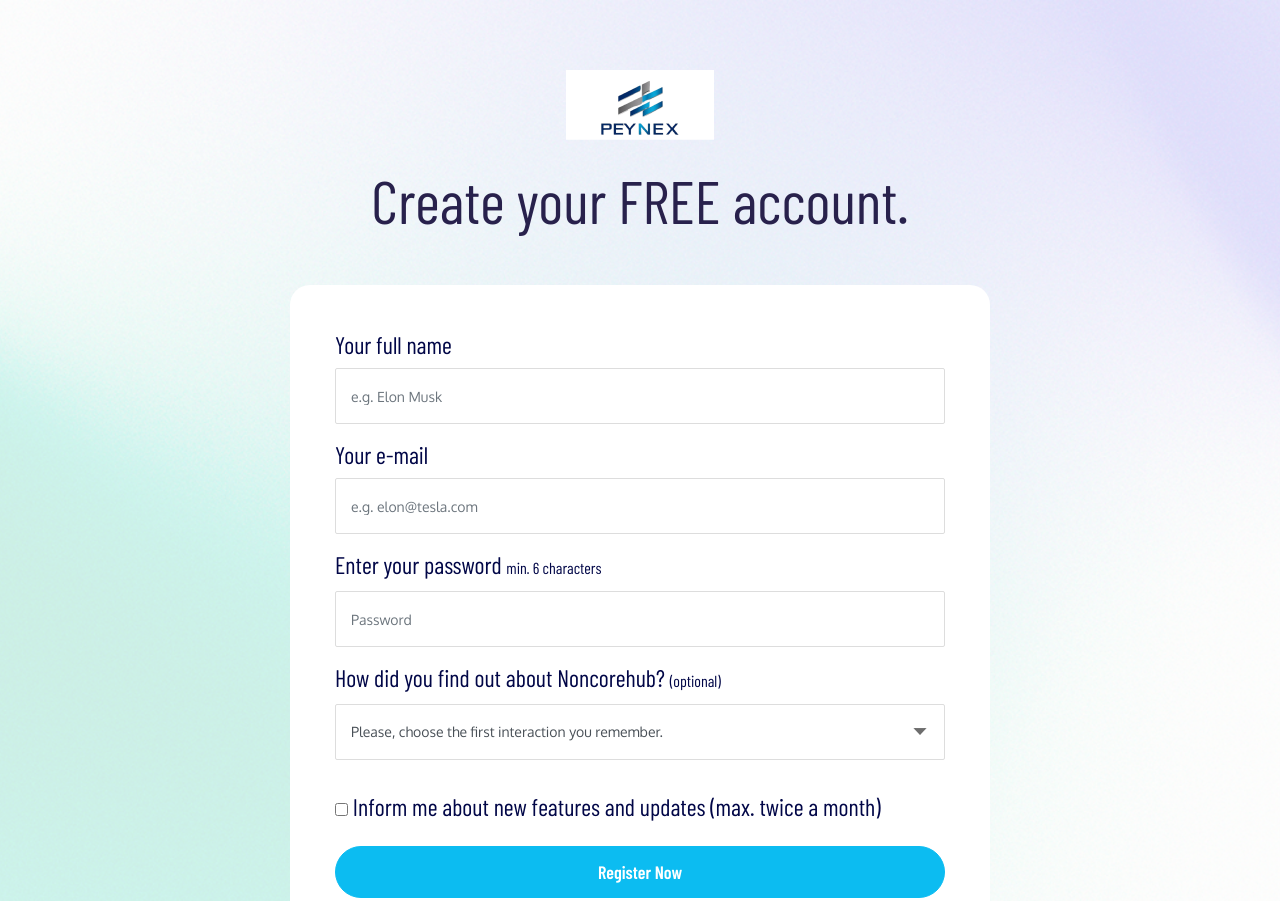
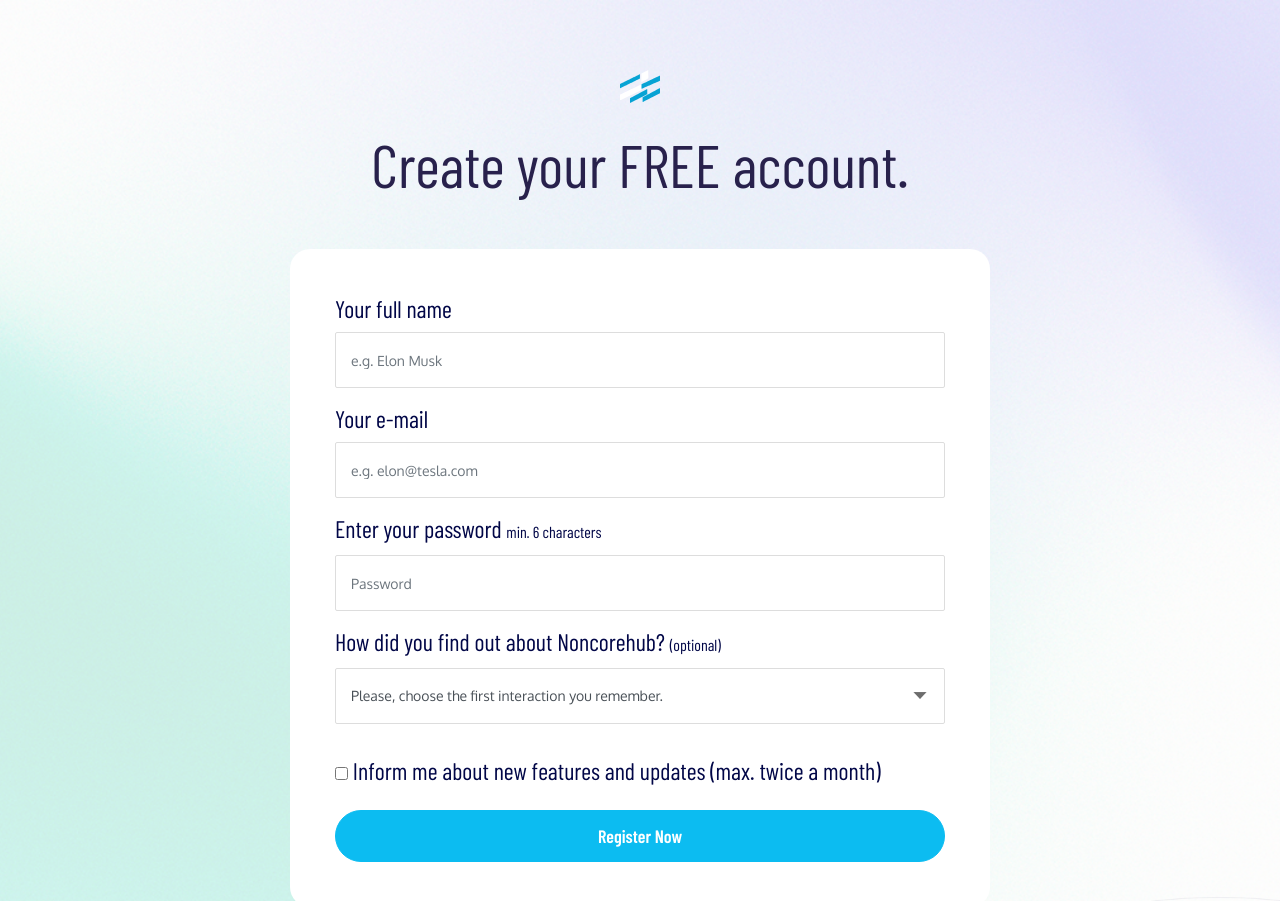
Before and after one commit to Sanalemba991/configurepaymentgateway, a plain HTML site: page sign-up.html in a window 1280 px wide. Shown: the top 901 px of the page. Drawn offline with nearby package versions, Linux system fonts and the light colour scheme; a web font is replaced by a local one.

Commit message:
logo changes

```diff
--- a/sign-up.html
+++ b/sign-up.html
@@ -42,7 +42,7 @@
         <div class="login-form-title text-center">
             <a href="index.html">
             <figure class="login-page-logo">
-                <img src="assets/img/pynx logo.png" alt="">
+                <img src="assets/img/penex 5 1.png" alt="">
             </figure>
             </a>
             <h2>Create your FREE account.</h2>
```
